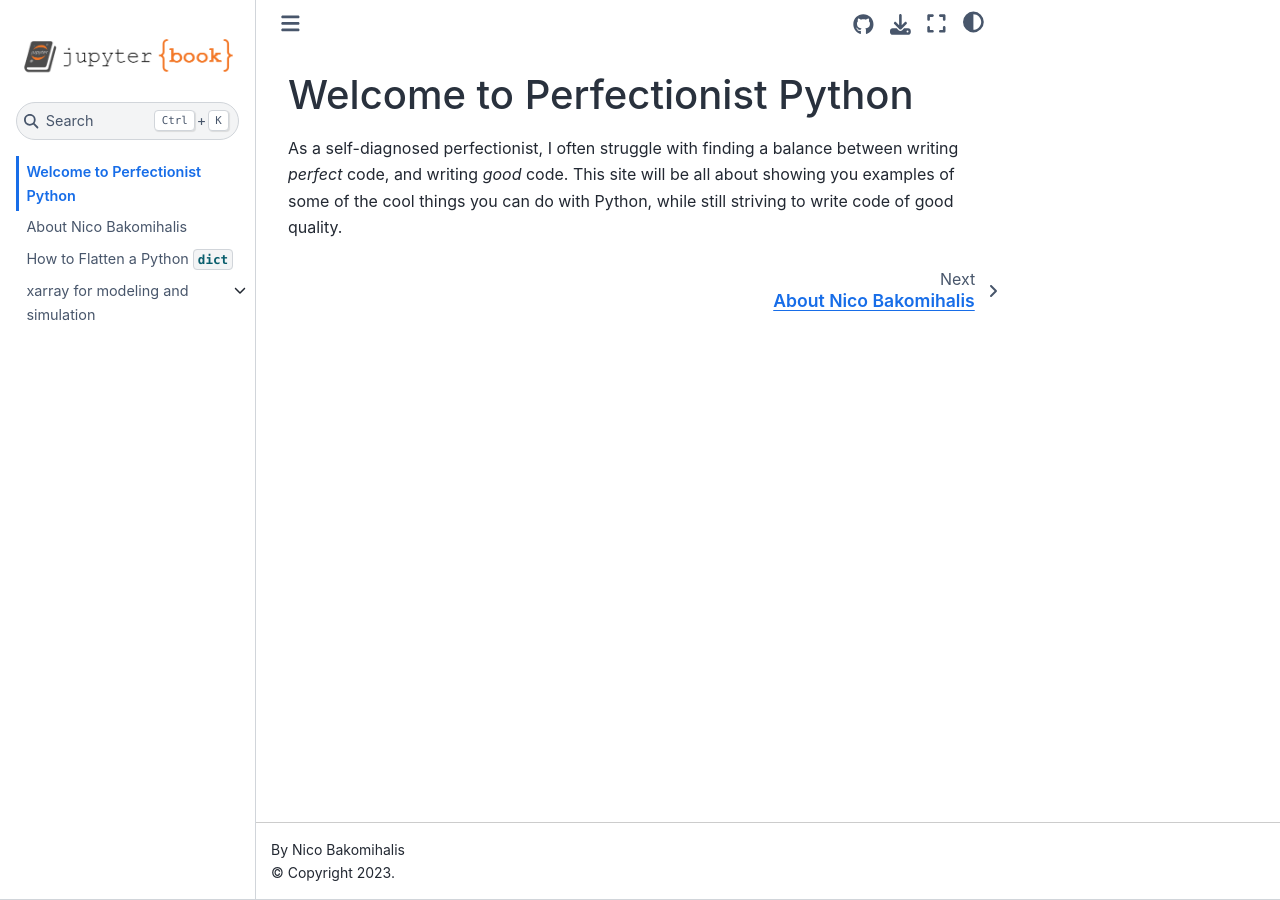
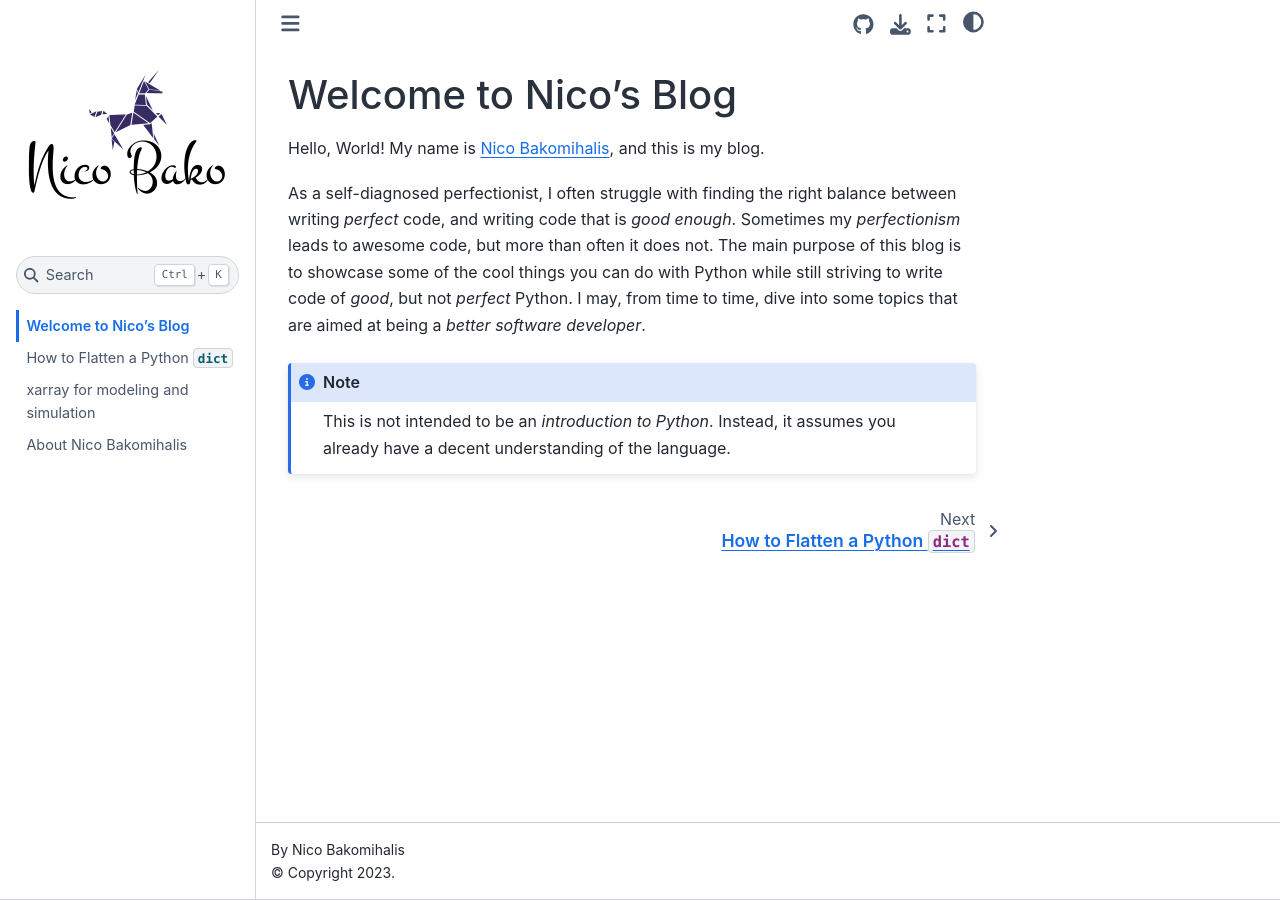
Before and after one commit to nicobako/pythonic-misadventures, a Jupyter Book: the page built from blog/intro.md, in a window 1280 px wide. Built offline with Jupyter Book 1.0.4 settings and Sphinx 7.4.7 and the Sphinx Book theme 1.1.4, drawn with Linux system fonts in a browser that asks for light colours.

Commit message:
updated logo and intro

````diff
--- a/blog/_config.yml
+++ b/blog/_config.yml
@@ -1,7 +1,7 @@
 # Book settings
 # Learn more at https://jupyterbook.org/customize/config.html
 
-title: Perfectionist Python
+title: Nico's Blog
 author: Nico Bakomihalis
 logo: logo.png
 
--- a/blog/_toc.yml
+++ b/blog/_toc.yml
@@ -2,9 +2,6 @@
 # Learn more at https://jupyterbook.org/customize/toc.html
 #
 - file: intro
-- file: about_the_author
 - file: how_to_flatten_a_python_dict
 - file: xarray_computations
-  sections:
-    - file: markdown
-    - file: notebooks
+- file: about_the_author
--- a/blog/intro.md
+++ b/blog/intro.md
@@ -1,8 +1,20 @@
-# Welcome to Perfectionist Python
+# Welcome to Nico's Blog
+
+Hello, World! My name is [Nico Bakomihalis](about_the_author.md),
+and this is my blog.
 
 As a self-diagnosed perfectionist,
-I often struggle with finding a balance between writing
-*perfect* code, and writing *good* code.
-This site will be all about showing you examples of
-some of the cool things you can do with Python,
-while still striving to write code of good quality.
+I often struggle with finding the right balance between writing
+*perfect* code, and writing code that is *good enough*.
+Sometimes my *perfectionism* leads to awesome code,
+but more than often it does not.
+The main purpose of this blog is to showcase
+some of the cool things you can do with Python
+while still striving to write code of *good*, but not *perfect* Python.
+I may, from time to time, dive into some topics that are
+aimed at being a *better software developer*.
+
+```{note}
+This is not intended to be an *introduction to Python*.
+Instead, it assumes you already have a decent understanding of the language.
+```
````
Also changed, not shown: blog/markdown.md (deleted, +0 -125 lines), blog/logo.png, blog/notebooks.ipynb (deleted), 1 other file.
